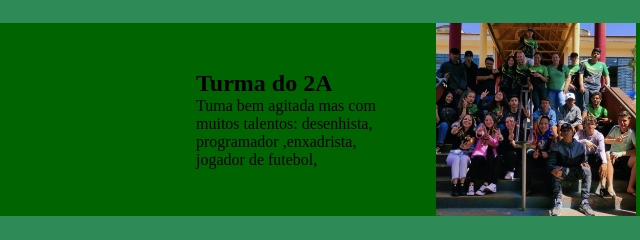
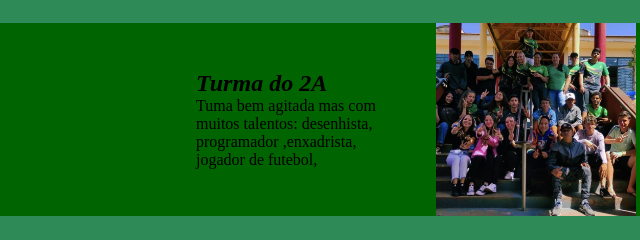
Before and after one commit to ProfAdrianaDombrovski/sitecepel, a plain HTML site: page index.html in a window 1280 px wide. Shown: the part 190-430 px from the top of the page, 224-864 px from the left. Drawn offline with Linux system fonts and the light colour scheme.

Commit message:
sublinhar

```diff
--- a/index.html
+++ b/index.html
@@ -22,7 +22,7 @@
         <main>
             <section class="escola">
                 <div class="escola__div">
-                     <h2 class="escola__titulo"> Turma do 2A</h2>
+                     <h2 class="escola__titulo"><em> <u></u> Turma do 2A </u> </em> </h2>
                      <p class="escola__texto"> Tuma bem agitada mas com muitos talentos: desenhista, programador ,enxadrista, jogador de futebol,         </p>
                 </div>
                 <img class="escola__imagem" src="turma.png" alt="Foto da turma">
```
